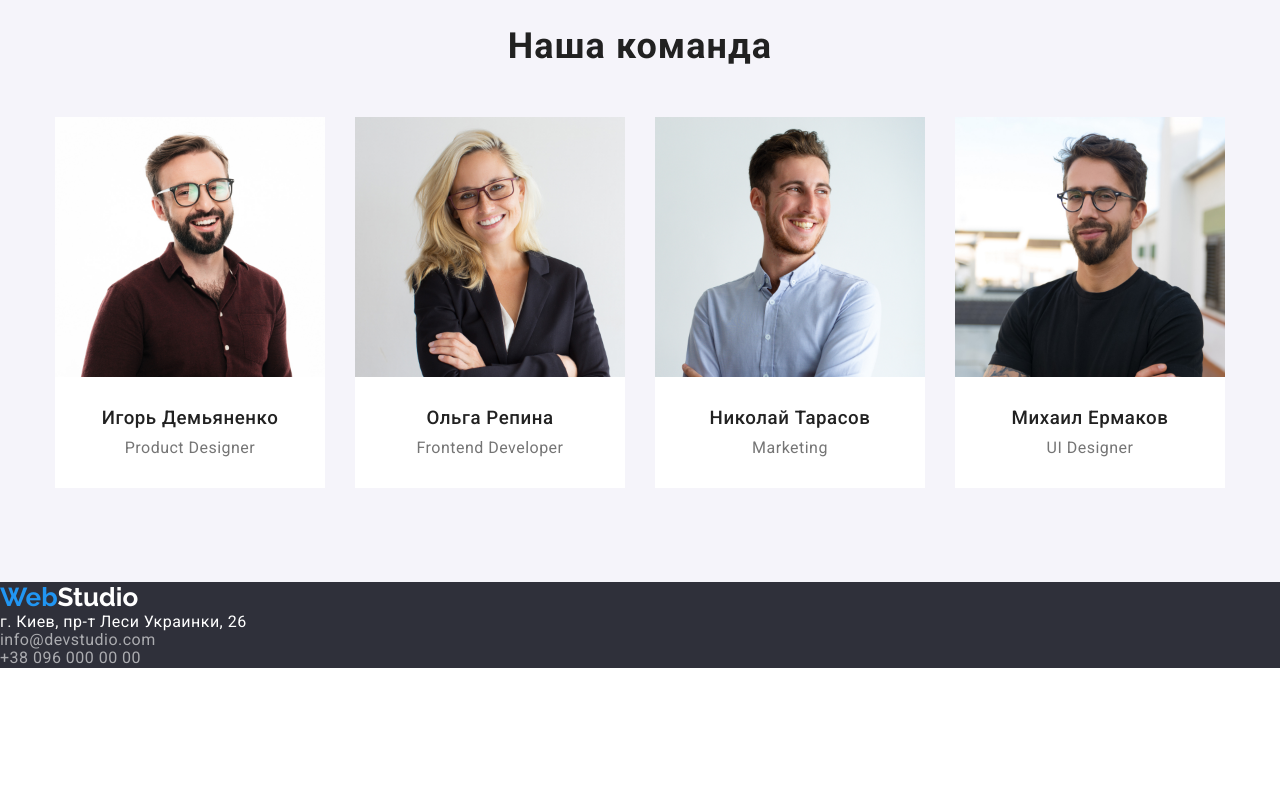
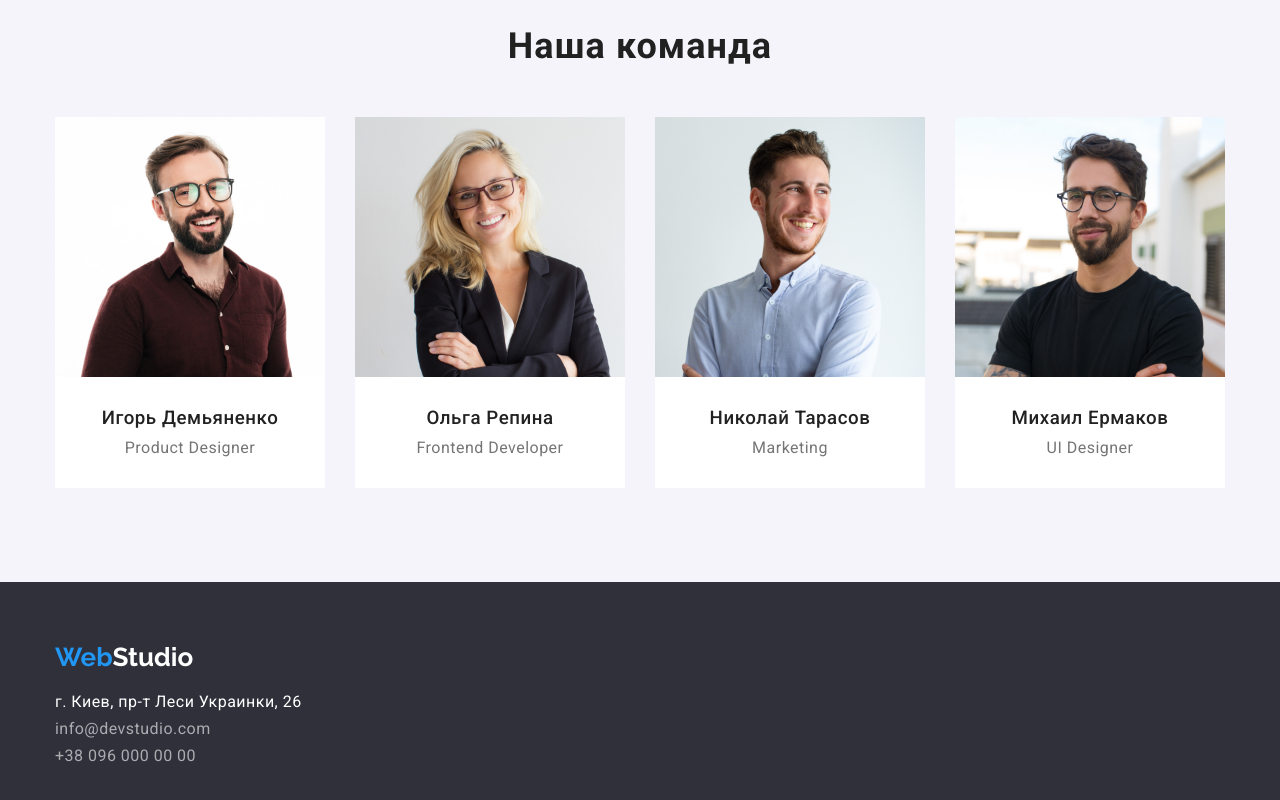
Before and after one commit to jokerav/goit-markup-hw-03, a plain HTML site: page index.html in a window 1280 px wide. Shown: the part 1554-2354 px from the top of the page. Before the commit the page ends 2222 px from the top, so only its background shows below. Drawn offline with nearby package versions, Linux system fonts and the light colour scheme.

Commit message:
0.5
Сделал футер

```diff
--- a/css/style.css
+++ b/css/style.css
@@ -280,11 +280,17 @@ h5 {
 /* адрес футере */
 .footer {
   background-color: var(--background-hero);
+  padding-top: 60px;
+  padding-bottom: 60px;
+}
+.footer-li {
+  margin-top: 9px;
 }
 .footer-adress {
   color: var(--background-primary);
   font-style: normal;
   letter-spacing: 0.03em;
+  margin-top: 20px;
 }
 .footer-link {
   color: var(--background-light-80);
--- a/index.html
+++ b/index.html
@@ -46,7 +46,8 @@
     </section>
     <!--секция особенности-->
 
-    <section class="feachers section container">
+    <section class="feachers section">
+      <div class="container">
         <h2 hidden>Невидимый заголовок секции</h2>
         <ul class="feachers-list list">
           <li class="feachers-item">
@@ -71,6 +72,7 @@
             <p class="feachers-text">Значимость этих проблем настолько очевидна, что реализация плановых заданий.</p>
           </li>
         </ul>
+      </div>
 
     </section>
     <!--секция чем занимаемся-->
@@ -119,14 +121,16 @@
     </section>
   </main>
   <footer class="footer">
+    <div class="container">
       <a href="#" class="logo white">Web<span>Studio</span></a>
       <address>
         <p class="footer-adress">г. Киев, пр-т Леси Украинки, 26</p>
         <ul class="list">
-        <li><a href="mailto:info@devstudio.com" class="footer-link">info@devstudio.com</a></li>
-        <li><a href="tel:+380960000000" class="footer-link">+38 096 000 00 00</a></li>
+          <li class="footer-li"><a href="mailto:info@devstudio.com" class="footer-link">info@devstudio.com</a></li>
+          <li class="footer-li"><a href="tel:+380960000000" class="footer-link">+38 096 000 00 00</a></li>
         </ul>
       </address>
+    </div>
   </footer>
 </body>
 
```
Also changed, not shown: portfolio.html (+4 -2 lines). Lines whose indentation alone changed are shown as unchanged.
